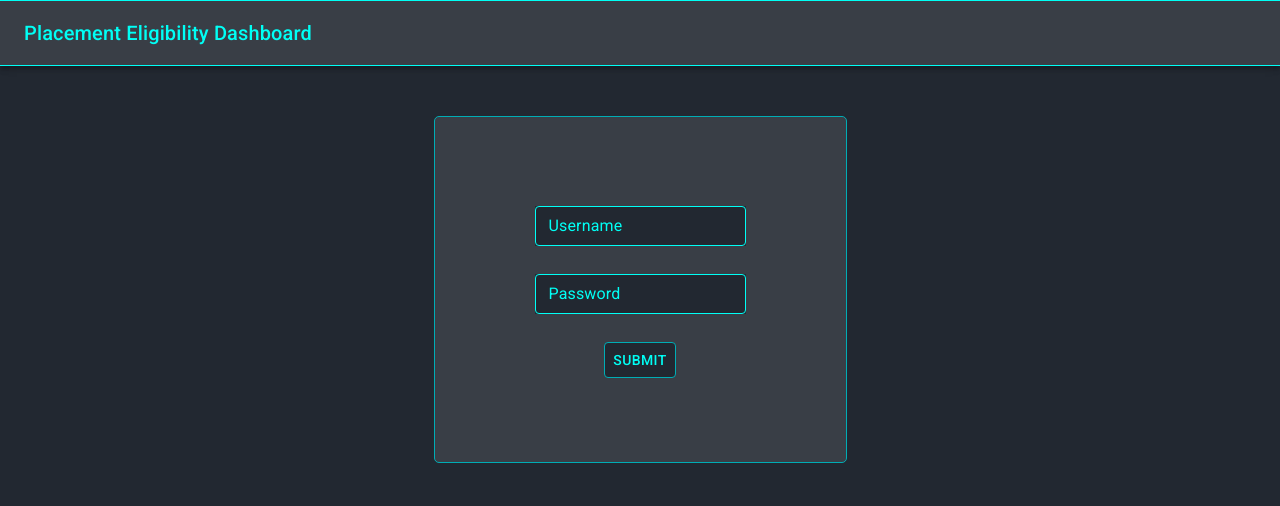
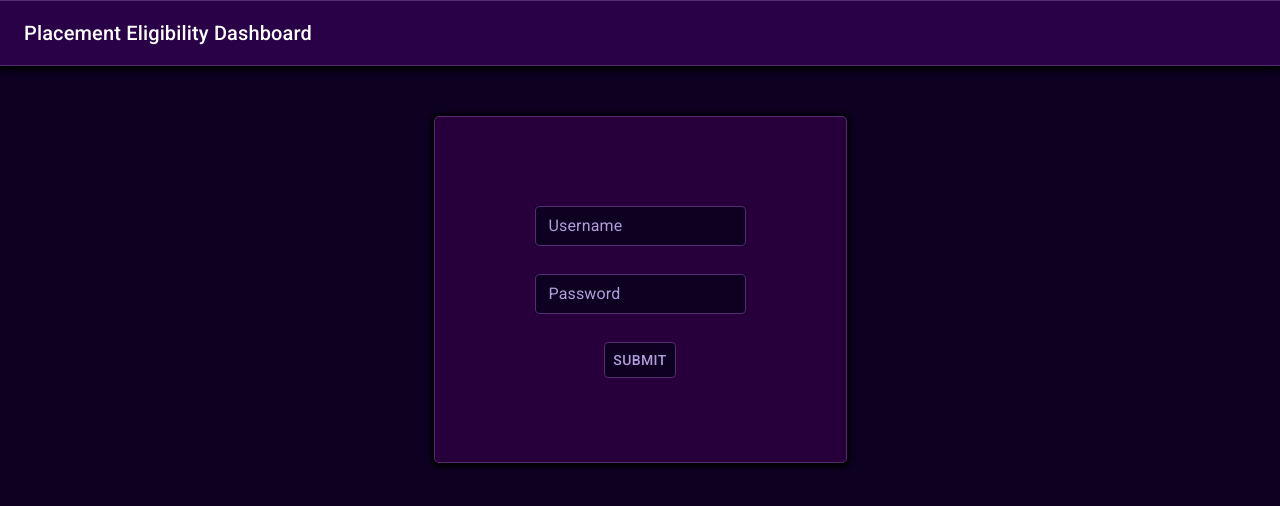
Before and after one commit to SreevishnuAB/PED-frontend, a React (Create React App) app: page / in a window 1280 px wide. Shown: the top 506 px of the page. Built offline with nearby package versions, Linux system fonts and the light colour scheme.

Commit message:
changing theme

```diff
--- a/public/index.html
+++ b/public/index.html
@@ -28,7 +28,7 @@
     -->
     <title>Placement Eligibility Dashboard</title>
   </head>
-  <body  style="background-color:#222831;color:#00fff5;font-family:'Roboto'">
+  <body  style="background-color:#0d0021;color:#ffffff;font-family:'Roboto'">
     <noscript>You need to enable JavaScript to run this app.</noscript>
     <div id="root"></div>
     <!--
--- a/src/Components/custom-button.js
+++ b/src/Components/custom-button.js
@@ -3,16 +3,16 @@ import { withStyles } from '@material-ui/core/styles';
 
 const CustomButton = withStyles({
     root: {
-      backgroundColor: '#222831',
-      color: '#00fff5',
-      borderColor: '#00adb5',
+      backgroundColor: '#0d0021',
+      color: '#b39ddb',
+      borderColor: '#562b73',
       borderWidth: '1px',
       borderStyle: 'solid',
       width: '50px',
       padding: '5px 35px 5px 35px',
       '&:hover':{
-        backgroundColor: '#00adb5',
-        color: '#222831',
+        backgroundColor: '#b39ddb',
+        color: '#0d0021',
       }
     }
   })(Button);
--- a/src/Components/custom-text-input.js
+++ b/src/Components/custom-text-input.js
@@ -3,17 +3,17 @@ import { withStyles } from '@material-ui/core/styles';
 
 const CustomTextField = withStyles({
   root:{
-      backgroundColor: '#222831',
-      borderColor: '#00adb5',
+      backgroundColor: '#0d0021',
+      borderColor: '#562b73',
     '& .MuiOutlinedInput-root':{
-      color: '#00fff5',
+      color: '#b39ddb',
       '& .MuiOutlinedInput-notchedOutline': {
-            borderColor: '#00fff5'
+            borderColor: '#562b73'
         },
       },
     '& label':{
-      color: '#00fff5 !important'
-    }
+      color: '#b39ddb !important'
+    },
   },
 })(TextField);
 
--- a/src/Components/dialog.js
+++ b/src/Components/dialog.js
@@ -3,8 +3,8 @@ import { withStyles } from '@material-ui/core/styles';
 
 const MenuDialog = withStyles({
     paper:{
-      backgroundColor: '#393e46',
-      color: '#00fff5'
+      backgroundColor: '#562b73',
+      color: '#b39ddb'
     }
   })(Dialog);
 
--- a/src/Components/login.js
+++ b/src/Components/login.js
@@ -20,17 +20,17 @@ const useStyles = makeStyles((theme)=>({
     marginTop: '50px',
     borderStyle: 'solid',
     borderWidth: '1px',
-    borderColor: '#00adb5',
+    borderColor: '#562b73',
     height: '200px',
     maxWidth: '300px',
-    padding: '75px 100px 70px 100px',
+    padding: '75px 100px 70px',
     display:'flex',
     flexDirection: 'column',
     justifyContent: 'space-around',
     alignItems:'center',
-    backgroundColor: '#393E46',
-    borderRadius: '5px'
-
+    backgroundColor: 'rgba(41,1,61,0.95)',
+    borderRadius: '5px',
+    boxShadow: '0px 1px 5px 3px #000000'
   },
   submitBtn:{
     color: '#23C94A',
--- a/src/Components/navbar.js
+++ b/src/Components/navbar.js
@@ -23,21 +23,28 @@ const useStyles = makeStyles(theme => ({
     width: '100vw'
   },
   toolbar: {
-    backgroundColor: '#393e46',
+    backgroundColor: '#290147',
     borderStyle: 'solid',
     borderWidth: '1px 0px',
-    borderColor: '#00fff5',
+    borderColor: '#562b73',
     display: 'flex',
     flexDirection:'row',
     justifyContent: 'space-between',
-    alignItems: 'center'
+    alignItems: 'center',
+    boxShadow: '0px 1px 5px 3px #000000'
   },
   menuButton: {
-    color: '#00fff5',
-    backgroundColor: '#222831',
+    color: '#b39ddb',
+    backgroundColor: '#0d0021',
+    transition: '0.5s',
+    '&:hover': {
+      transition: '0.5s',
+      color: '#0d0021',
+      backgroundColor: '#b39ddb',
+    }
   },
   title: {
-    color: '#00fff5'
+    color: '#ffffff'
   },
   condRend:{
     visibility: 'hidden',
@@ -56,7 +63,7 @@ const useStyles = makeStyles(theme => ({
   },
   menuContent: {
     backgroundColor: '#222831',
-    color: '##00adb5',
+    color: '#00adb5',
     display: 'flex',
     flexDirection: 'column',
     justifyContent: 'center',
```
